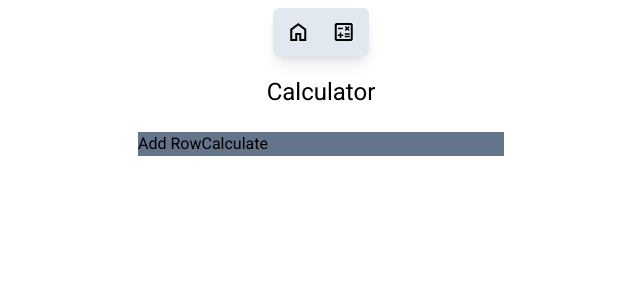
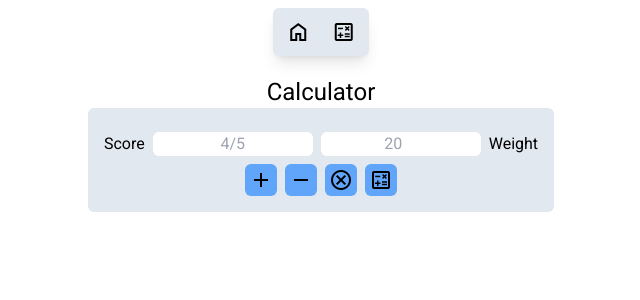
Before and after one commit to arensagun2/Grade-Calculator, a React (Vite) app: page /calculator in a window 1280 px wide. Shown: the top 300 px of the page, without its empty margins (319-959 px from the left). Built offline with nearby package versions, Linux system fonts and the light colour scheme.

Commit message:
new algo finish

```diff
--- a/src/functions/calculate.js
+++ b/src/functions/calculate.js
@@ -1,7 +1,6 @@
 export class Calculate {
-    constructor(scores, weights) {
-        this.scores = scores;
-        this.weights = weights;
+    constructor(rows) {
+        this.rows = rows;
     }
 
     get actual() {
@@ -9,6 +8,24 @@ export class Calculate {
     }
 
     calculate() {
+        if (this.rows.length < 1) return null;
+        this.scores = [];
+        this.weights = [];
+        this.final = 0;
 
+        // Seperates scores and weights in each row
+        for (let i = 0; i < this.rows.length; i++) {
+            this.scores.push(this.rows[i].score)
+            this.weights.push(this.rows[i].weight)
+        }
+        if (this.scores.length < 1 || this.weights.length < 1) return null;
+
+        for (let i = 0; i < this.rows.length; i++) {
+            let currentScore = this.scores[i].split('/');
+            let calculatedScore = parseFloat(currentScore[0]) / parseFloat(currentScore[1]);
+            this.final = this.final + (calculatedScore * this.weights[i]);
+        }
+
+        return this.final.toFixed(2);
     }
 }
--- a/src/pages/Calculator.jsx
+++ b/src/pages/Calculator.jsx
@@ -1,17 +1,98 @@
 import { AnimatePresence, motion } from "framer-motion";
 import { useRef, useState } from "react";
+
+import { Calculate } from "../functions/calculate";
 
 export default function Calculator() {
     const scoreRef = useRef();
     const weightRef = useRef();
+    const [final, setfinal] = useState(null);
+    const [score, setscore] = useState('');
+    const [weight, setweight] = useState('');
+    const [totalweight, settotalweight] = useState(0);
     const [rows, setrows] = useState([]);
+    const [error, seterror] = useState("");
 
+    // Updates score input
+    const updateScore = (event) => {
+        setscore(event.target.value);
+    }
+
+    // Clears score input after added
+    const clearScore = () => {
+        setscore('');
+    }
+
+    // Updates weight input
+    const updateWeight = (event) => {
+        setweight(event.target.value);
+    }
+
+    // Clears weight input after added
+    const clearWeight = () => {
+        setweight('');
+    }
+
+    // Updates/Adds row and checks cases
     const updateRow = () => {
         const newScore = scoreRef.current.value;
         const newWeight = weightRef.current.value;
+        const weightTemp = totalweight + parseFloat(newWeight);
         let rowCount = rows.length;
 
-        setrows(prev => [...prev, {num: rowCount, score: newScore, weight: newWeight}]);
+        const curScore = newScore.split('/');
+
+        if (!newScore || !newWeight) {
+            seterror("Try adding your score and its weight!");
+        } else if (curScore.length < 2 || curScore.length > 2 || !curScore[0] || !curScore[1] || isNaN(parseFloat(curScore[0])) || isNaN(parseFloat(curScore[1]))) {
+            seterror("Score should be a number and formatted like this: '4/5'");
+        } else {
+            if (parseFloat(curScore[0]) > parseFloat(curScore[1])) {
+                seterror("First number should be less than the second")
+            } else if (newWeight > 100) {
+                seterror("Weights should be a hundred or less")
+            } else if (weightTemp > 100) {
+                seterror("Sum of weights should equal to 100")
+            } else {
+                seterror(null);
+                clearScore();
+                clearWeight();
+                settotalweight(totalweight + parseFloat(newWeight));
+                setrows(prev => [...prev, {num: rowCount, score: newScore, weight: newWeight}]);
+            }
+        }
+    }
+
+    // Removes latest row
+    const removeRow = () => {
+        const row = rows[rows.length - 1];
+        settotalweight(totalweight - parseFloat(row.weight))
+        const poppedArray = rows.slice(0, -1);
+        setrows(poppedArray);
+        if (final) {
+            setfinal(null);
+        }
+    }
+
+    // Clears the stack
+    const clear = () => {
+        setrows([]);
+        seterror('')
+        setfinal(null);
+        settotalweight(0);
+        clearScore();
+        clearWeight();
+    }
+
+    // Calculates the current stack
+    const calculate = () => {
+        if (totalweight != 100) {
+            seterror("Sum of weights should equal to 100")
+        } else {
+            seterror('')
+            const newNumber = new Calculate(rows);
+            setfinal(newNumber.actual);
+        }
     }
 
     return (
@@ -23,23 +104,40 @@ export default function Calculator() {
             >
                 <h1 className="text-2xl">Calculator</h1>
 
-                <div className="bg-slate-200">
+                <div className="bg-slate-200 p-4 rounded-md mb-2">
                     <div>
-                        {rows.map((row) => {
-                            return <h1 key={row.num}>{row.score}, {row.weight}</h1>
-                        })}
+                        {rows.length > 0 ? rows.map((row) => {
+                            return  <div key={row.num} className="flex justify-evenly w-50 bg-slate-300 rounded-md mb-2 relative hover:scale-105 hover:cursor-pointer transition-all">
+                                        <h1 className="p-1 w-1/3 text-center">{row.score}</h1>
+                                        <h1 className="p-1 w-1/3 text-center">{row.weight}</h1>
+                                    </div>
+                        }) : <div></div>}
                     </div>
 
-                    <div>
-                        <input type="text" ref={scoreRef} />
-                        <input type="text" ref={weightRef} />
+                    {error ? <h1 className="text-red-500 text-center">Error: {error}</h1>: <h1></h1>}
+
+                    <div className="flex justify-center items-center gap-2 mt-2 mb-2">
+                        <label htmlFor="score">Score</label>
+                        <input id="score" className="w-40 rounded-md text-center" value={score} type="text" ref={scoreRef} placeholder="4/5" onChange={updateScore}/>
+
+                        <input id="weight" className="w-40 rounded-md text-center" value={weight} type="number" ref={weightRef} placeholder="20" onChange={updateWeight}/>
+                        <label htmlFor="weight">Weight</label>
                     </div>
 
-                    <div className="bg-slate-500">
-                        <button onClick={updateRow}>Add Row</button>
-                        <button>Calculate</button>
+                    <div className="flex justify-center gap-2 align-middle rounded-md">
+                        <button className="bg-blue-400 p-1 rounded-md justify-center align-middle flex hover:scale-110 hover:cursor-pointer transition-all" onClick={updateRow}><span className="material-symbols-outlined">add</span></button>
+                        <button className="bg-blue-400 p-1 rounded-md justify-center align-middle flex hover:scale-110 hover:cursor-pointer transition-all" onClick={removeRow}><span className="material-symbols-outlined">remove</span></button>
+                        <button className="bg-blue-400 p-1 rounded-md justify-center align-middle flex hover:scale-110 hover:cursor-pointer transition-all" onClick={clear}><span className="material-symbols-outlined">cancel</span></button>
+                        <button className="bg-blue-400 p-1 rounded-md justify-center align-middle flex hover:scale-110 hover:cursor-pointer transition-all" onClick={calculate}><span className="material-symbols-outlined">calculate</span></button>
                     </div>
                 </div>
+
+                {final != null ?
+                    <div className="bg-slate-200 p-4 rounded-md flex items-center justify-center flex-col">
+                        <h1><strong>Results</strong></h1>
+                        <h2>{final}/100</h2>
+                    </div> : <div></div>
+                }
 
             </motion.div>
         </AnimatePresence>
```
